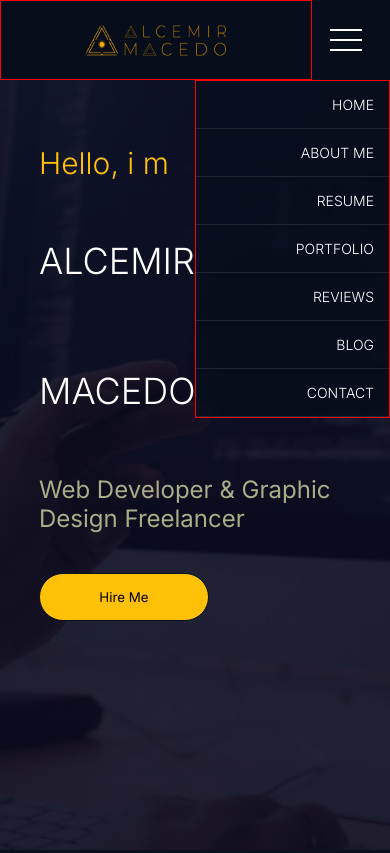
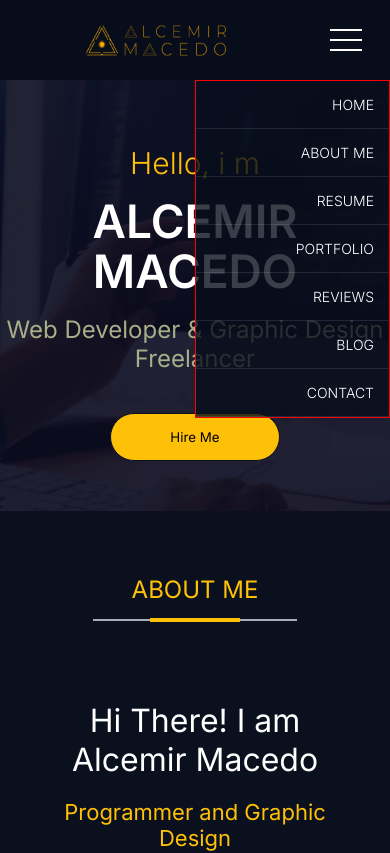
Before and after one commit to AlcemirMacedo/am-devoloper, a Next.js app: page / in a window 390 px wide. Shown: the top 853 px of the page. Built offline with nearby package versions, Linux system fonts and the light colour scheme.

Commit message:
Arrumando responsividade fase 2

```diff
--- a/src/app/page.tsx
+++ b/src/app/page.tsx
@@ -18,7 +18,9 @@ export default function Home() {
       <Header />
       <Banner />
       <About />
-
+      <Service />
+      <Skills />
+      <Resume />
     </div>
   )
 }
--- a/src/componentes/header/header.css
+++ b/src/componentes/header/header.css
@@ -111,7 +111,6 @@ header{
         position: absolute;
         width: 80%;
         justify-content:center;
-        border: 1px red solid;
     }
     .logo .img-logo{
         width: 140px;
--- a/src/componentes/main/banner.css
+++ b/src/componentes/main/banner.css
@@ -97,13 +97,42 @@ main{
 }
 
 @media screen and (max-width:580px){
+    main{
+        height: auto;
+    }
+    .container-main{
+        display: flex;
+        width: 100%;
+        align-items: center;
+        justify-content: center;
+    }
     .mask .h1-fade{
         display: none;
-    }
-    .banner h1{
-        font-size: 36px;
     }
     .social-nav{
         display: none;
     }
+    .banner{
+        align-items: center;
+        margin-bottom: 50px;
+    }
+
+    .banner h2{
+        color: #FFC107;
+        font-size: 30px;
+        font-weight: 300;
+    }
+    .banner h1{
+        margin-top: 15px;
+        font-size: 46px;
+        font-weight: 600;
+        line-height: 50px;
+        text-align: center;
+    }
+    .banner span {
+        font-size: 24px;
+        color: #A9AD88;
+        text-align: center;
+    }
+
 }
--- a/src/componentes/services/service.css
+++ b/src/componentes/services/service.css
@@ -4,8 +4,9 @@
     display: flex;
     justify-content: center;
     align-items: flex-start;
-    height: 1000px;
+    height: auto;
     background-color: #0A101E;
+    padding-bottom: 50px;
 }
 
 .service-section .container{
@@ -22,6 +23,7 @@
     flex: 3;
     align-items: flex-start;
     justify-content: space-around;
+
 }
 .box-service .box{
     width: 330px;
@@ -35,6 +37,7 @@
     justify-content: space-around;
     text-align: center;
     padding: 40px 20px 5px 20px;
+    margin-bottom: 30px;
 }
 .box-service .box h2{
     font-size: 20px;
@@ -53,3 +56,6 @@
     background-color: #070D1B;
     border: 1px #3F4551 solid;
 }
+@media sreen and (max-width:580px){
+
+}
--- a/src/componentes/skills/skills.css
+++ b/src/componentes/skills/skills.css
@@ -106,3 +106,21 @@
 .skills-section .skills-topic .box2 .skill .firebase{
     width: 50%;
 }
+@media screen and (max-width:580px){
+    .skills-section .skills-topic{
+        flex-direction: column;
+        align-items: center;
+        justify-content: center;
+    }
+    .skills-section .skills-topic .box{
+        padding: 10px 20px;
+    }
+    .skills-section .skills-topic .box1{
+        margin-bottom: 20px;
+    }
+    .skills-section .skills-topic .box h1{
+        font-size: 24px;
+        margin-bottom: 45px;
+        text-align: center;
+    }
+}
```
